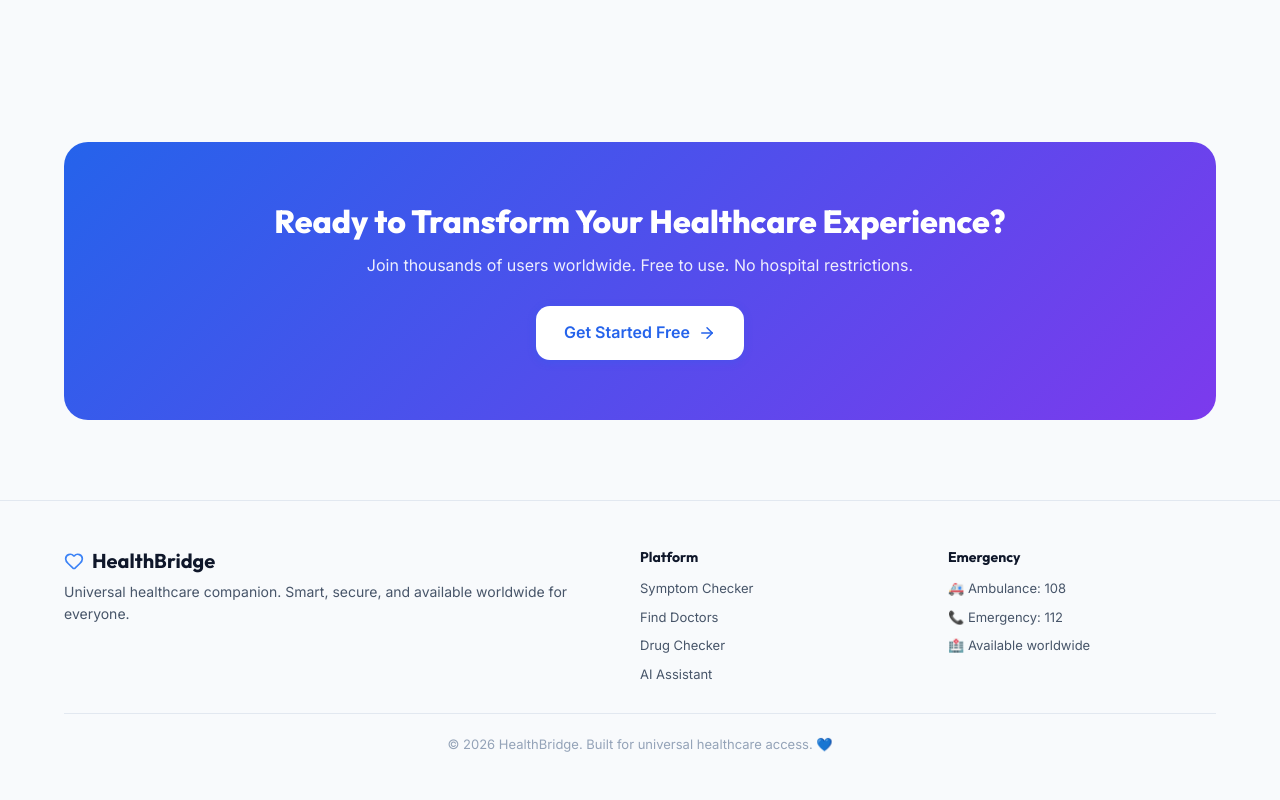
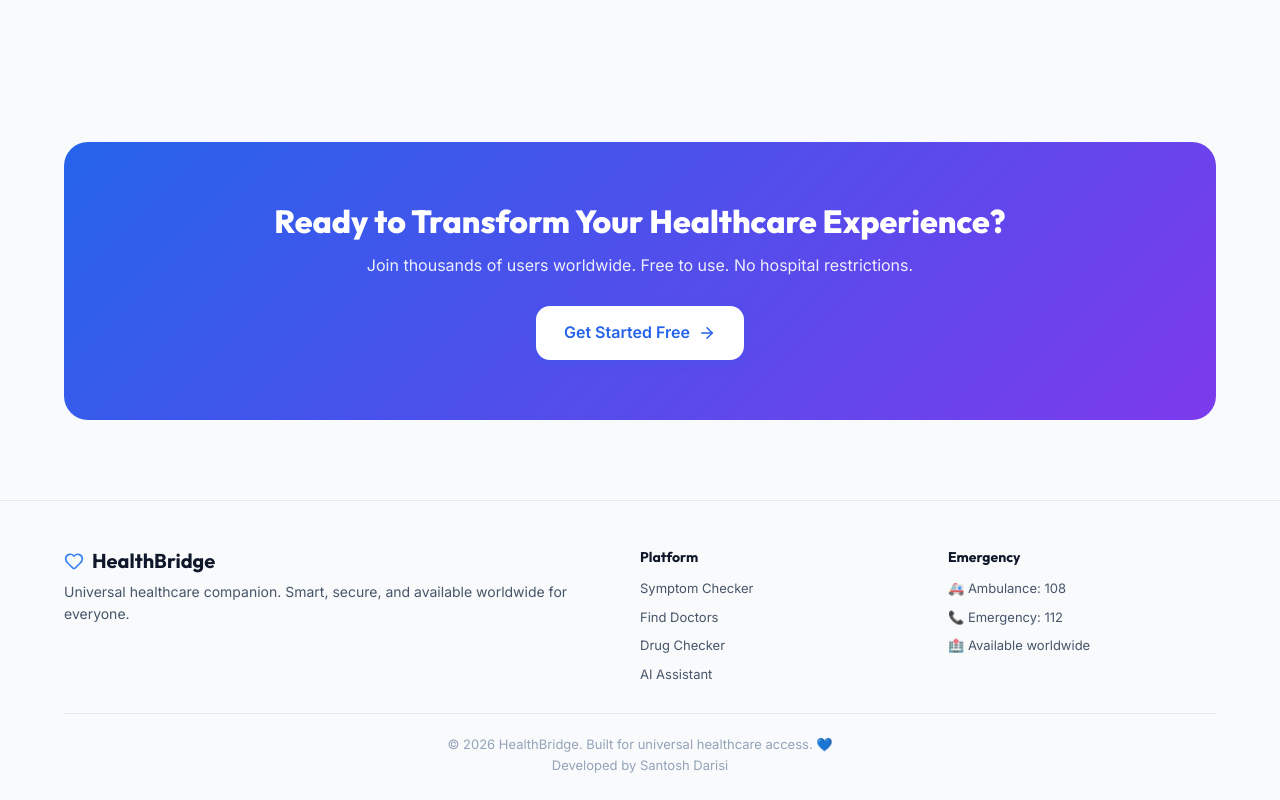
Before and after one commit to Santosh379/healthbridge, a React (Vite) app: page / in a window 1280 px wide. Shown: the part 2542-3342 px from the top of the page. Before the commit the page ends 3321 px from the top, so only its background shows below. Built offline with nearby package versions, Linux system fonts and the light colour scheme.

Commit message:
feat: Added developer credit

```diff
--- a/src/components/Sidebar.jsx
+++ b/src/components/Sidebar.jsx
@@ -98,6 +98,10 @@ export default function Sidebar() {
             <LogOut size={20} />
             <span>{t('logout')}</span>
           </button>
+
+          <div className="sidebar-developer" style={{ fontSize: '11px', textAlign: 'center', marginTop: '1rem', color: 'var(--text-secondary)' }}>
+            Developed by Santosh Darisi
+          </div>
         </div>
       </aside>
       {mobileOpen && <div className="sidebar-backdrop" onClick={() => setMobileOpen(false)} />}
--- a/src/pages/Landing.jsx
+++ b/src/pages/Landing.jsx
@@ -228,6 +228,7 @@ export default function Landing() {
           </div>
           <div className="footer-bottom">
             <p>© 2026 HealthBridge. Built for universal healthcare access. 💙</p>
+            <p>Developed by Santosh Darisi</p>
           </div>
         </div>
       </footer>
```
